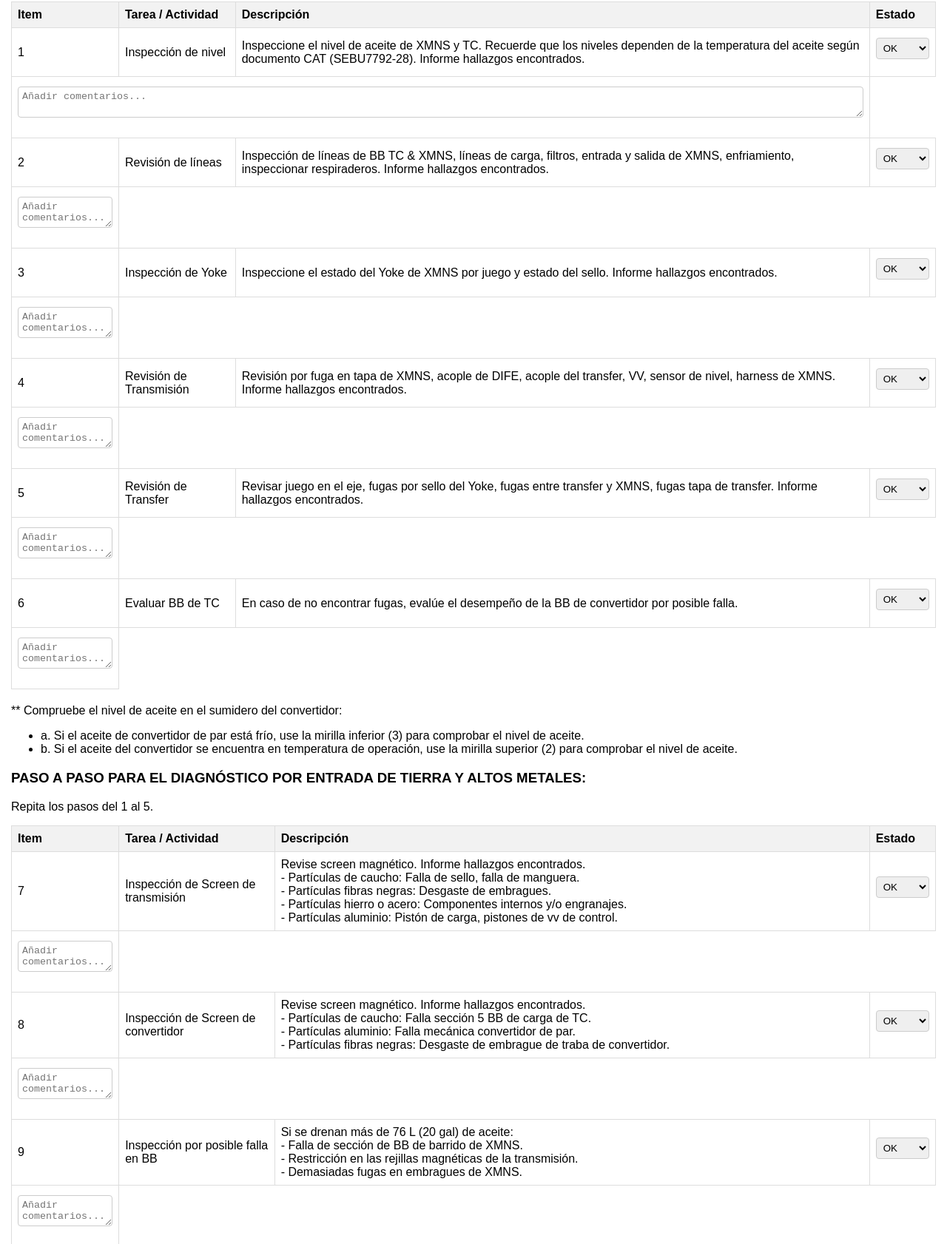
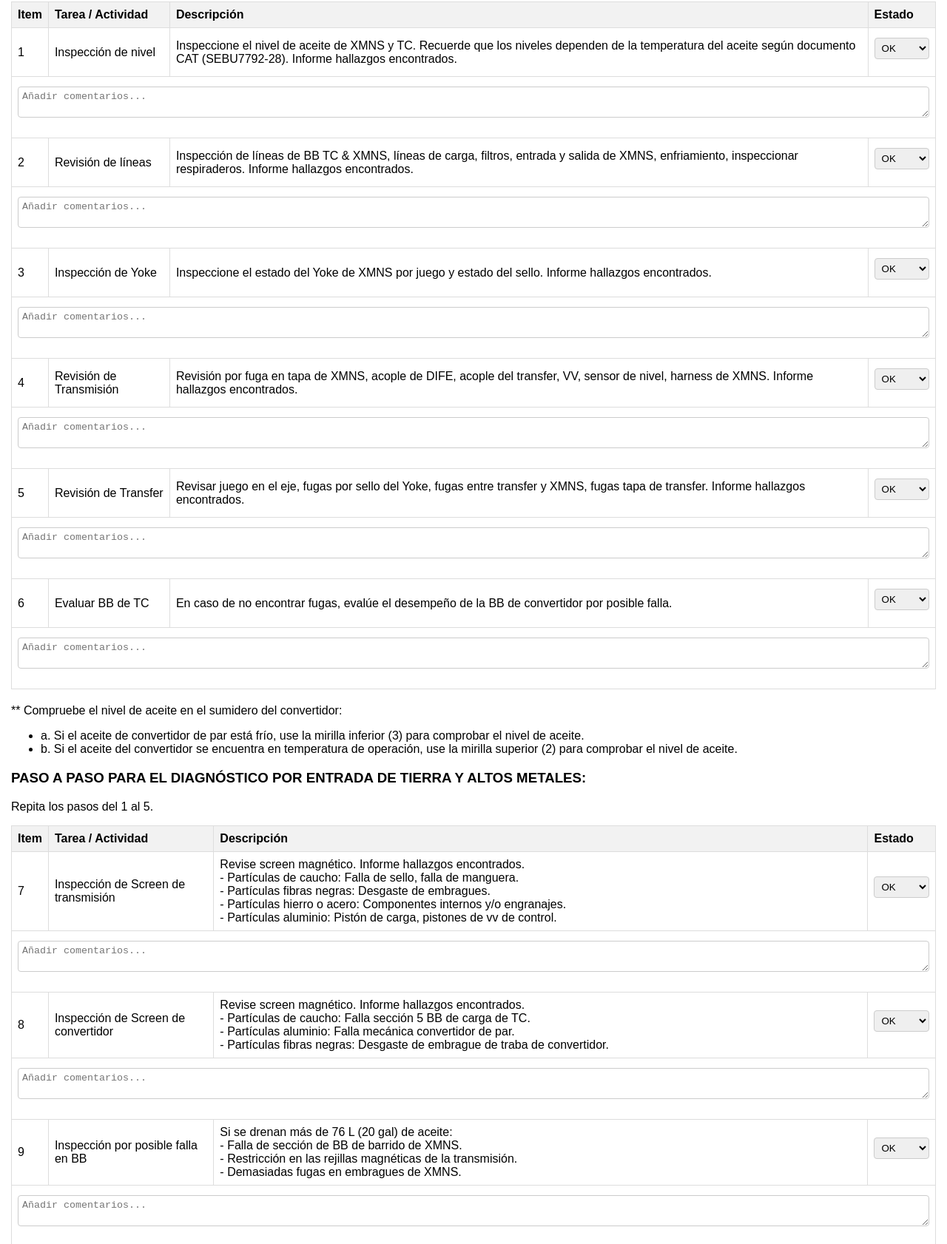
Before and after one commit to Lajonell01/P0TRANSMISION, a plain HTML site: page index.html in a window 1280 px wide. Shown: the part 406-2088 px from the top of the page at 74% size. Drawn offline with nearby package versions, Linux system fonts and the light colour scheme.

Commit message:
Update index.html

```diff
--- a/index.html
+++ b/index.html
@@ -89,7 +89,7 @@
                 </td>
             </tr>
             <tr>
-                <td colspan="3"><textarea placeholder="Añadir comentarios..."></textarea></td>
+                <td colspan="4"><textarea placeholder="Añadir comentarios..."></textarea></td>
             </tr>
             <tr>
                 <td data-label="Item">2</td>
@@ -105,7 +105,7 @@
                 </td>
             </tr>
             <tr>
-                <td><textarea placeholder="Añadir comentarios..."></textarea></td>
+                <td colspan="4"><textarea placeholder="Añadir comentarios..."></textarea></td>
             </tr>
             <tr>
                 <td data-label="Item">3</td>
@@ -121,7 +121,7 @@
                 </td>
             </tr>
             <tr>
-                <td><textarea placeholder="Añadir comentarios..."></textarea></td>
+                <td colspan="4"><textarea placeholder="Añadir comentarios..."></textarea></td>
             </tr>
             <tr>
                 <td data-label="Item">4</td>
@@ -137,7 +137,7 @@
                 </td>
             </tr>
             <tr>
-                <td><textarea placeholder="Añadir comentarios..."></textarea></td>
+               <td colspan="4"><textarea placeholder="Añadir comentarios..."></textarea></td>
             </tr>
             <tr>
                 <td data-label="Item">5</td>
@@ -153,7 +153,7 @@
                 </td>
             </tr>
             <tr>
-                <td><textarea placeholder="Añadir comentarios..."></textarea></td>
+                <td colspan="4"><textarea placeholder="Añadir comentarios..."></textarea></td>
             </tr>
             <tr>
                 <td data-label="Item">6</td>
@@ -169,7 +169,7 @@
                 </td>
             </tr>
             <tr>
-                <td><textarea placeholder="Añadir comentarios..."></textarea></td>
+                <td colspan="4"><textarea placeholder="Añadir comentarios..."></textarea></td>
             </tr>
         </tbody>
     </table>
@@ -210,7 +210,7 @@
                 </td>
             </tr>
             <tr>
-                <td><textarea placeholder="Añadir comentarios..."></textarea></td>
+                <td colspan="4"><textarea placeholder="Añadir comentarios..."></textarea></td>
             </tr>
             <tr>
                 <td data-label="Item">8</td>
@@ -229,7 +229,7 @@
                 </td>
             </tr>
             <tr>
-                <td><textarea placeholder="Añadir comentarios..."></textarea></td>
+                <td colspan="4"><textarea placeholder="Añadir comentarios..."></textarea></td>
             </tr>
             <tr>
                 <td data-label="Item">9</td>
@@ -248,7 +248,7 @@
                 </td>
             </tr>
             <tr>
-                <td><textarea placeholder="Añadir comentarios..."></textarea></td>
+               <td colspan="4"><textarea placeholder="Añadir comentarios..."></textarea></td>
             </tr>
             <tr>
                 <td data-label="Item">10</td>
@@ -264,7 +264,7 @@
                 </td>
             </tr>
             <tr>
-                <td><textarea placeholder="Añadir comentarios..."></textarea></td>
+                <td colspan="4"><textarea placeholder="Añadir comentarios..."></textarea></td>
             </tr>
             <tr>
                 <td data-label="Item">11</td>
@@ -284,7 +284,7 @@
                 </td>
             </tr>
             <tr>
-                <td><textarea placeholder="Añadir comentarios..."></textarea></td>
+                <td colspan="4"><textarea placeholder="Añadir comentarios..."></textarea></td>
             </tr>
         </tbody>
     </table>
```
